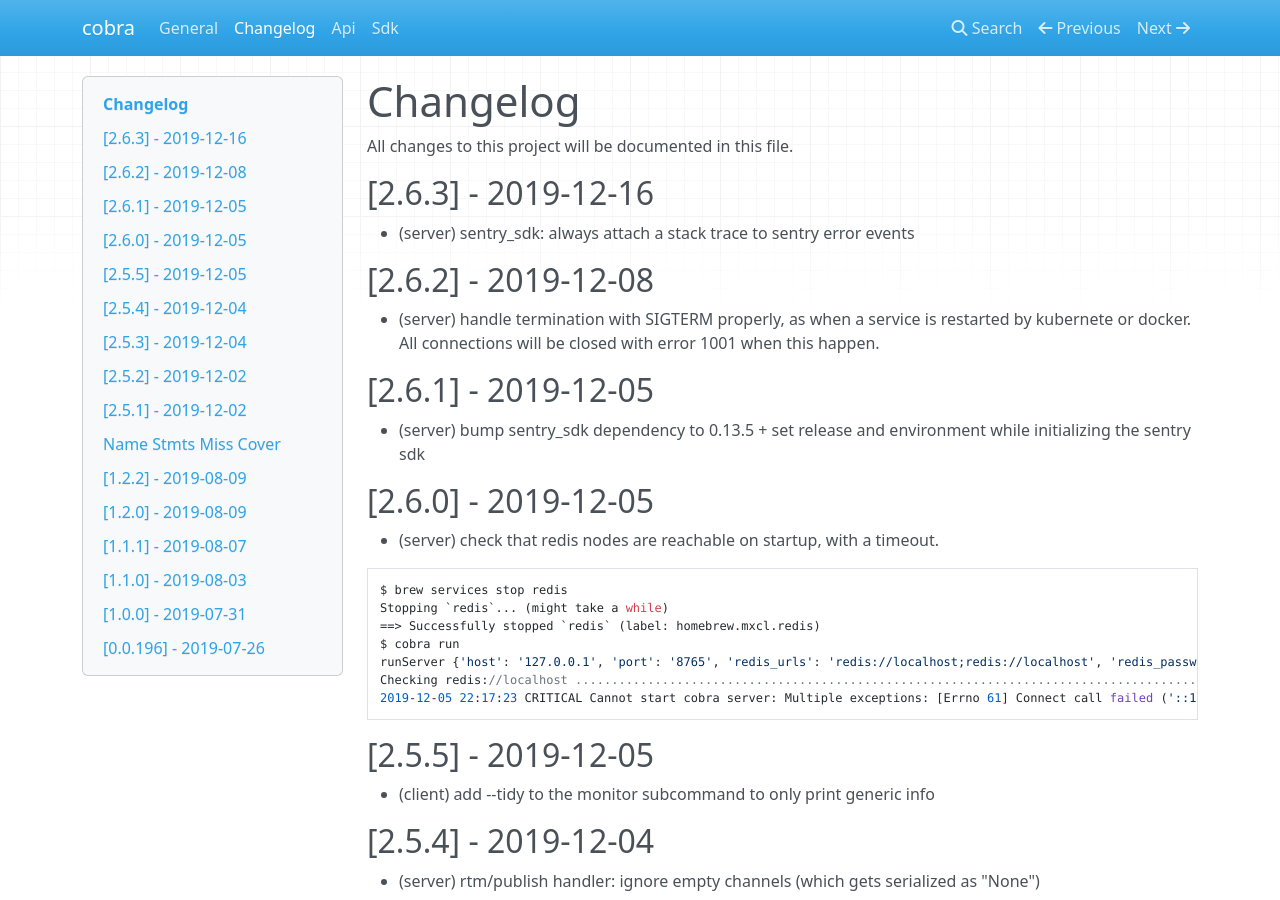
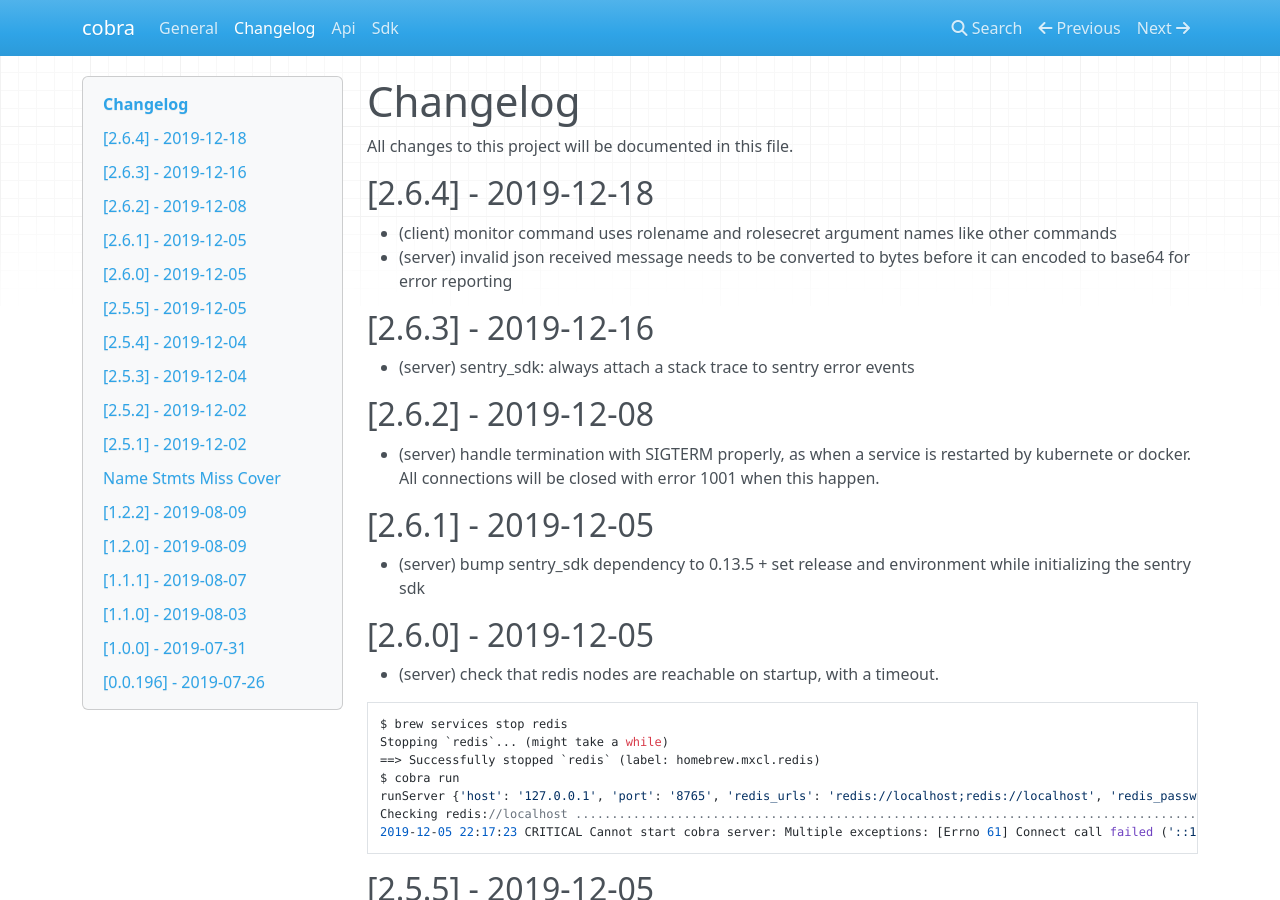
Before and after one commit to machinezone/cobra, an MkDocs documentation site: the page built from docs/CHANGELOG.md, in a window 1280 px wide and 900 px high. Built offline with MkDocs 1.6.1, drawn with Linux system fonts in a browser that asks for light colours; nearby versions of some CDN libraries.

Commit message:
bump version number

```diff
--- a/docs/CHANGELOG.md
+++ b/docs/CHANGELOG.md
@@ -1,5 +1,10 @@
 # Changelog
 All changes to this project will be documented in this file.
+
+## [2.6.4] - 2019-12-18
+
+* (client) monitor command uses rolename and rolesecret argument names like other commands
+* (server) invalid json received message needs to be converted to bytes before it can encoded to base64 for error reporting
 
 ## [2.6.3] - 2019-12-16
 
```
Also changed, not shown: 1 other file.
